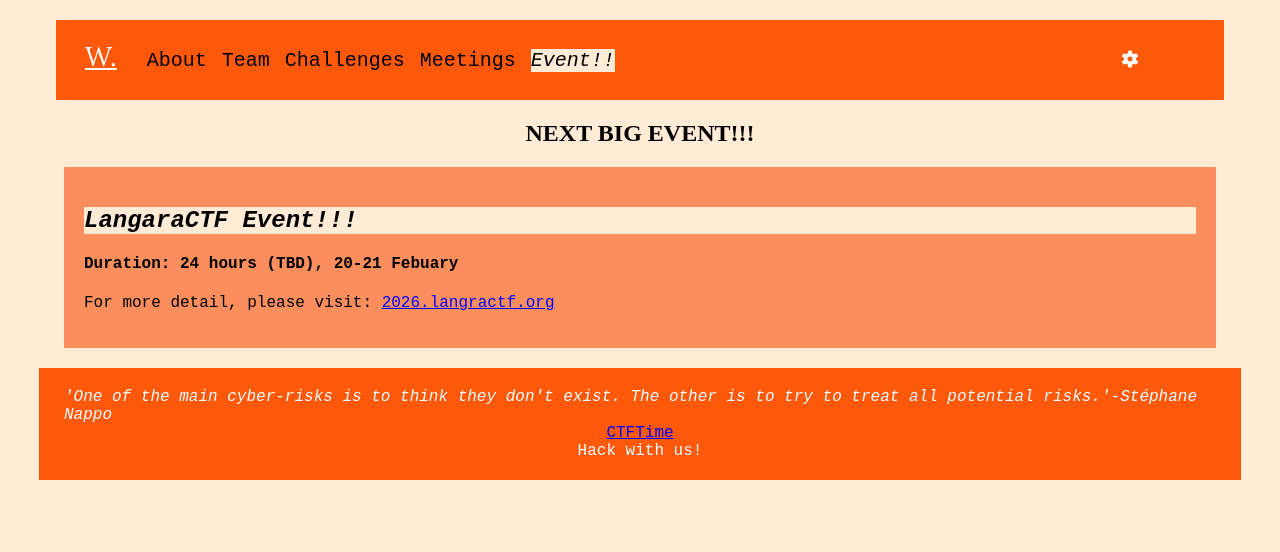
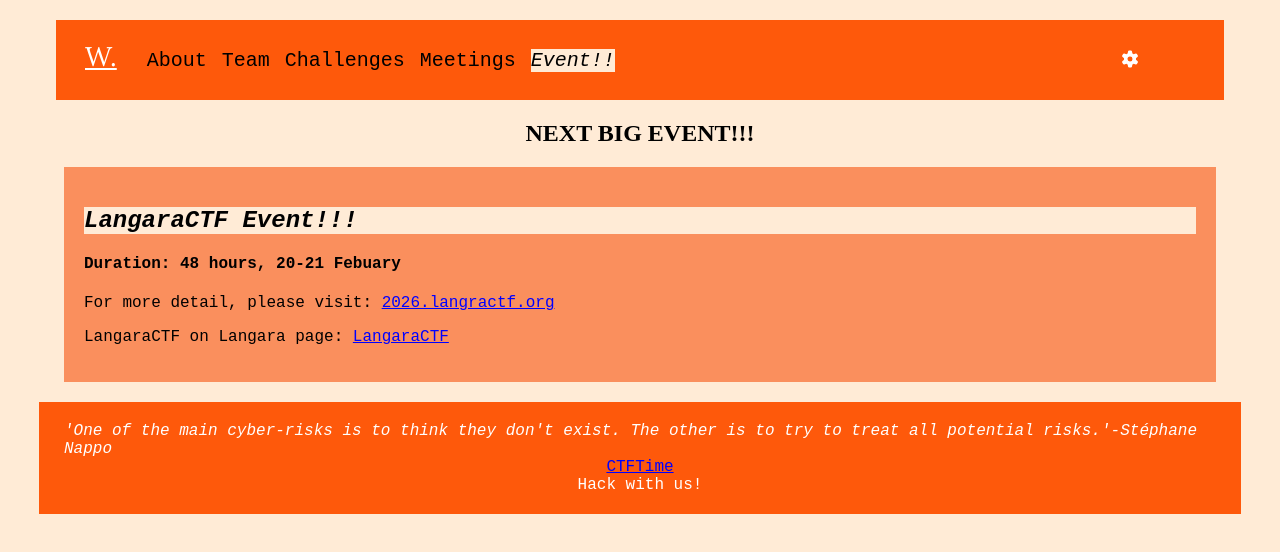
Before and after one commit to Longisrealll/cyberSecProj, a React (Vite) app in the folder wangara/: page /event in a window 1280 px wide. Shown: the top 552 px of the page. Built offline with nearby package versions, Linux system fonts and the light colour scheme; a web font is replaced by a local one.

Commit message:
update event

```diff
--- a/wangara/src/AllPages/LangaraCtf.jsx
+++ b/wangara/src/AllPages/LangaraCtf.jsx
@@ -13,8 +13,9 @@ export function EventPage({mode, setMode}){
                 <div>
                     <h2 className="promotionNoHov"><i><strong>LangaraCTF Event!!!</strong></i></h2>
                     {/* <h3>LangaraCTF will be held soon!!!</p> */}
-                    <h4>Duration: 24 hours (TBD), 20-21 Febuary</h4>
-                    <p>For more detail, please visit: <a href="#" >2026.langractf.org</a></p>
+                    <h4>Duration: 48 hours, 20-21 Febuary</h4>
+                    <p>For more detail, please visit: <a href="https://2026.langaractf.org/" >2026.langractf.org</a></p>
+                    <p>LangaraCTF on Langara page: <a href="https://langara.ca/news-events/events/cybersecurity-capture-flag-competition">LangaraCTF</a></p>
                 </div>
             </div>
             <FooterHere />
```
